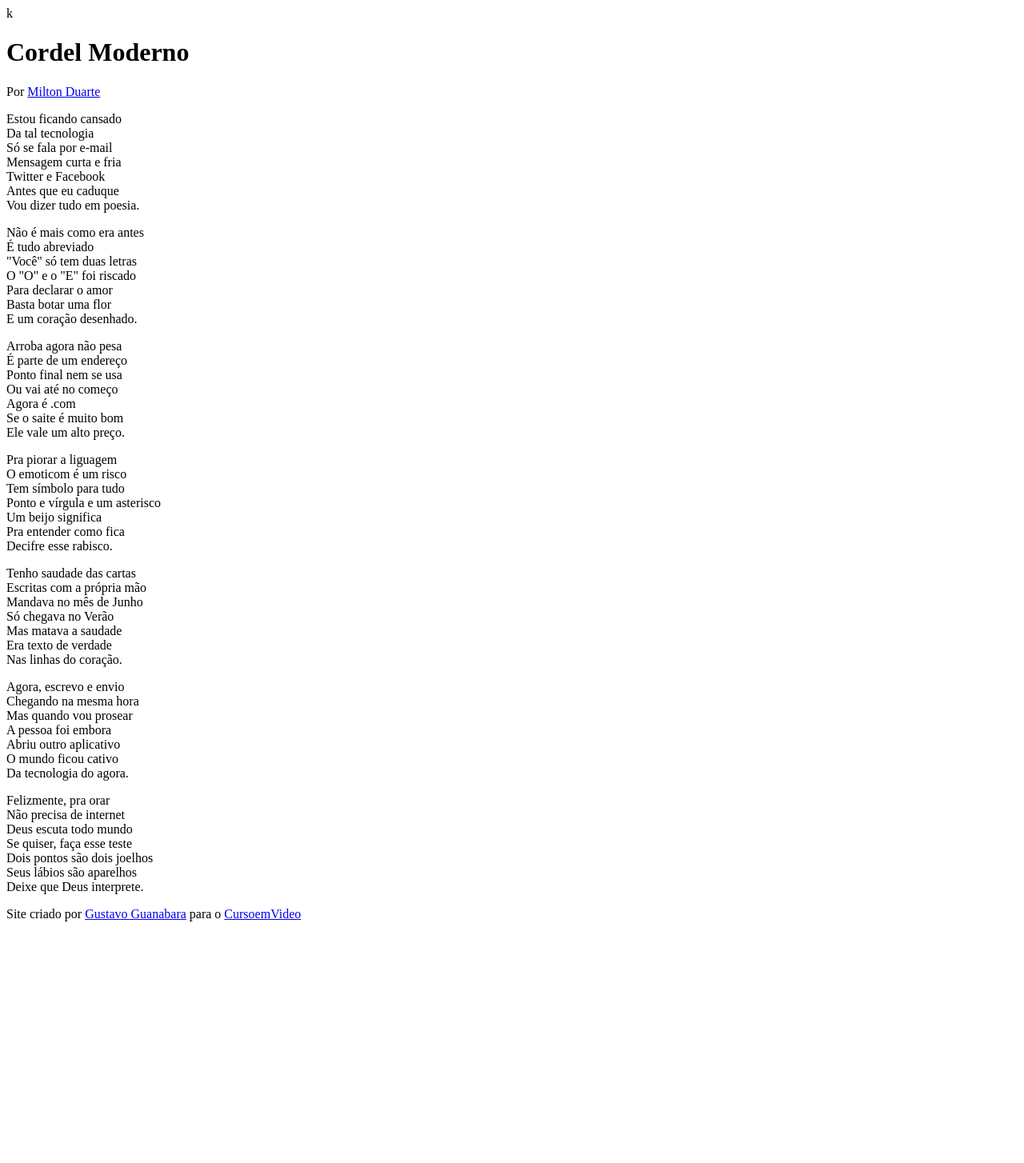
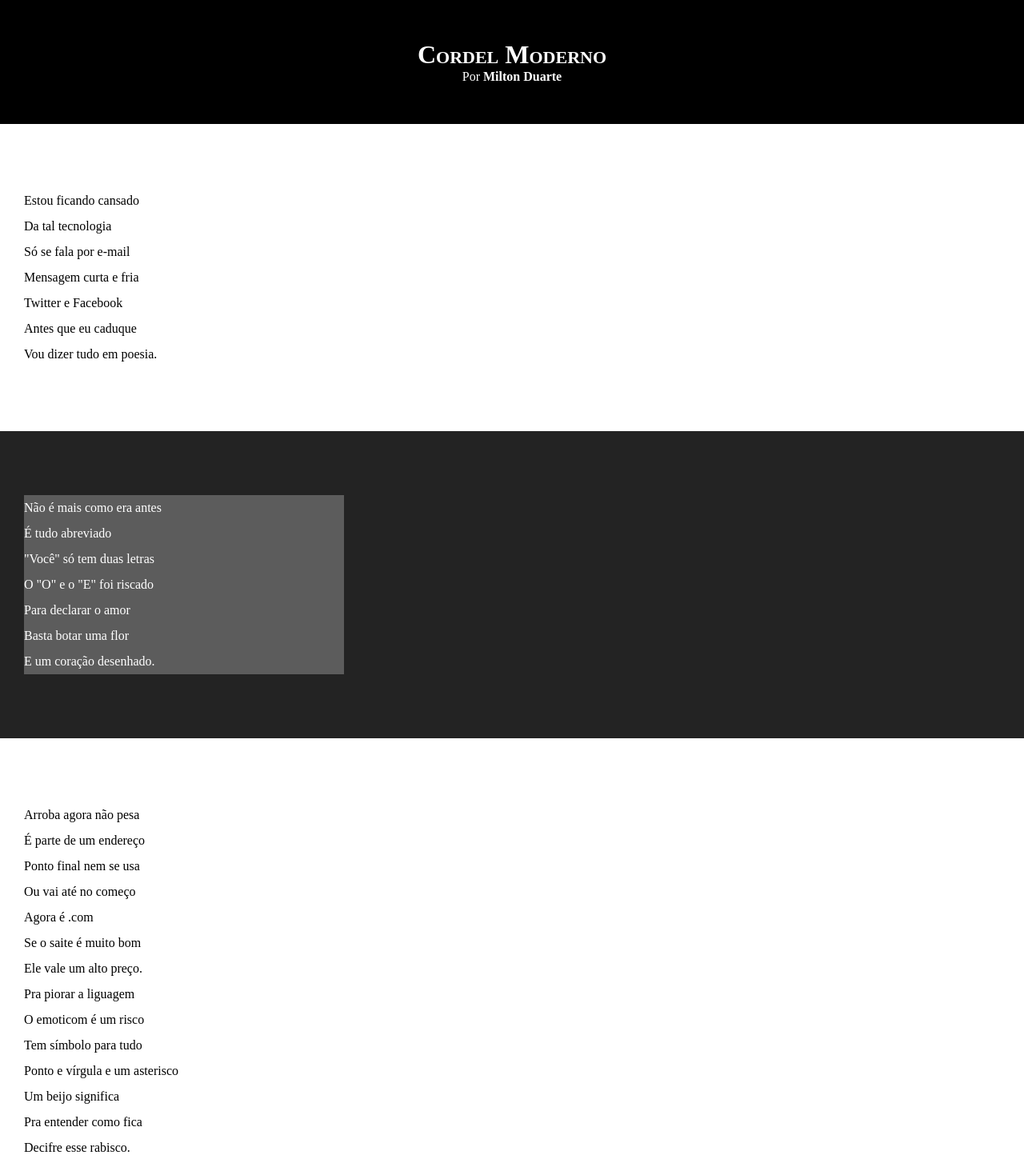
Before and after one commit to ViniciusAP13/html-css, a plain HTML site: page Desafios/d12/index.html in a window 1280 px wide. Shown: the top 1454 px of the page at 80% size. Before the commit the page ends 1168 px from the top, so only its background shows below. Drawn offline with Linux system fonts and the light colour scheme.

Commit message:
atualizei estilos dos textos e blocos

```diff
--- a/Desafios/d12/estilo/style.css
+++ b/Desafios/d12/estilo/style.css
@@ -1 +1,63 @@
 @charset "UTF-8";
+
+* {
+    margin: 0px;
+    padding: 0px;
+}
+
+html, body {
+    min-height: 100vh;
+    background-color: darkgray;
+}
+
+header {
+    background-color: black;
+    color: white;
+    text-align: center;
+}
+
+header > h1 {
+    padding-top: 50px;
+    font-variant: small-caps;
+}
+
+header > p {
+    padding-bottom: 50px;
+}
+
+a {
+    color: white;
+    text-decoration: none;
+    font-weight: bolder;
+}
+
+a:hover {
+    text-decoration: underline;
+}
+
+section {
+    padding: 10vh 0px 10vh 30px;
+    line-height: 2em;
+}
+
+section.normal {
+    background-color: white;
+    color: black;
+}
+
+section.imagem {
+    background-color: rgb(35, 35, 35);
+    color: white;
+}
+
+section.imagem > p {
+    background-color: rgb(92, 92, 92);
+    width: 400px
+}
+
+footer {
+    background-color: black;
+    text-align: center;
+    color: white;
+    padding: 10px;
+}
--- a/Desafios/d12/index.html
+++ b/Desafios/d12/index.html
@@ -4,7 +4,7 @@
     <meta charset="UTF-8">
     <meta name="viewport" content="width=device-width, initial-scale=1.0">
     <title>Cordel Moderno</title>
-    <link rel="stylesheet" href="estilo/style.css">k
+    <link rel="stylesheet" href="estilo/style.css">
 </head>
 <body>
     <header>
@@ -14,7 +14,7 @@
         </p>
     </header>
 
-    <section>
+    <section class="normal">
         <p>
             Estou ficando cansado <br>
             Da tal tecnologia <br>
@@ -26,7 +26,7 @@
         </p>
     </section>
 
-    <section>
+    <section class="imagem">
         <p>
             Não é mais como era antes <br>
             É tudo abreviado <br>
@@ -38,7 +38,7 @@
         </p>
     </section>
 
-    <section>
+    <section class="normal">
         <p>
             Arroba agora não pesa <br>
             É parte de um endereço <br>
@@ -60,7 +60,7 @@
         </p>
     </section>
 
-    <section>
+    <section class="imagem">
         <p>
             Tenho saudade das cartas <br>
             Escritas com a própria mão <br>
@@ -72,7 +72,7 @@
         </p>
     </section>
 
-    <section>
+    <section class="normal">
         <p>
             Agora, escrevo e envio <br>
             Chegando na mesma hora <br>
```
